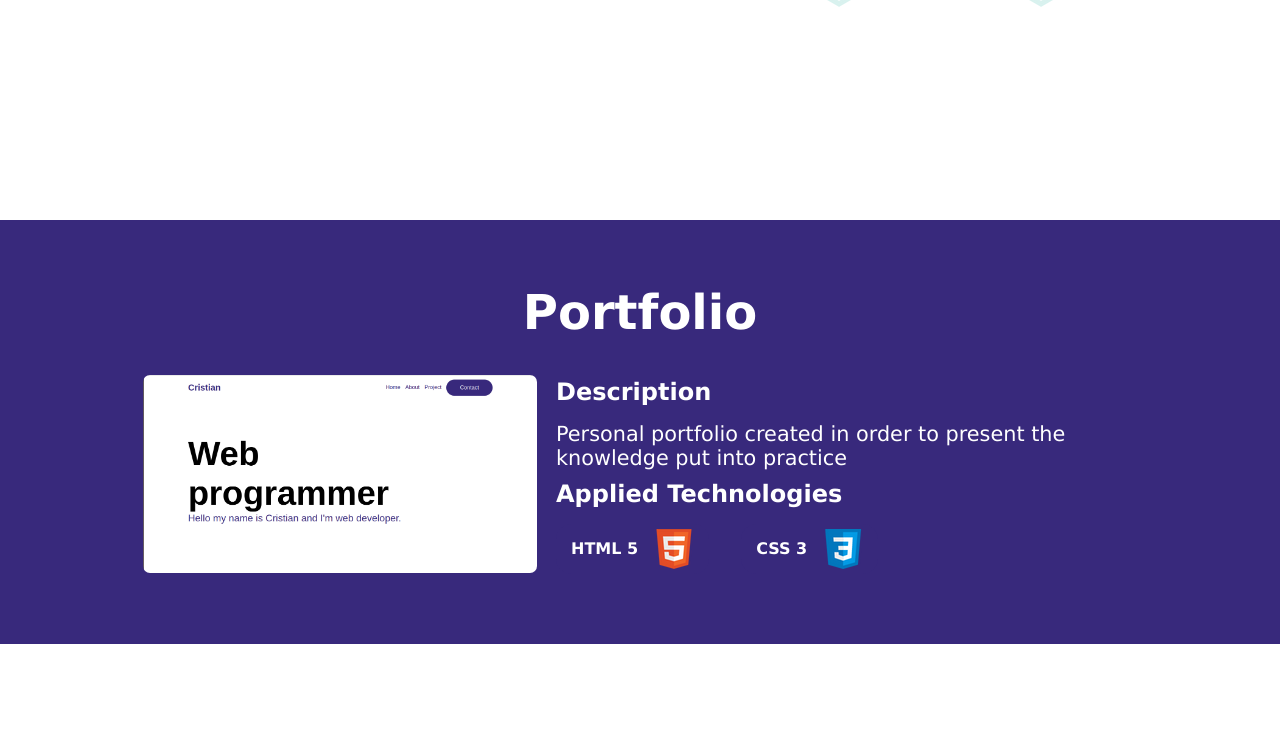
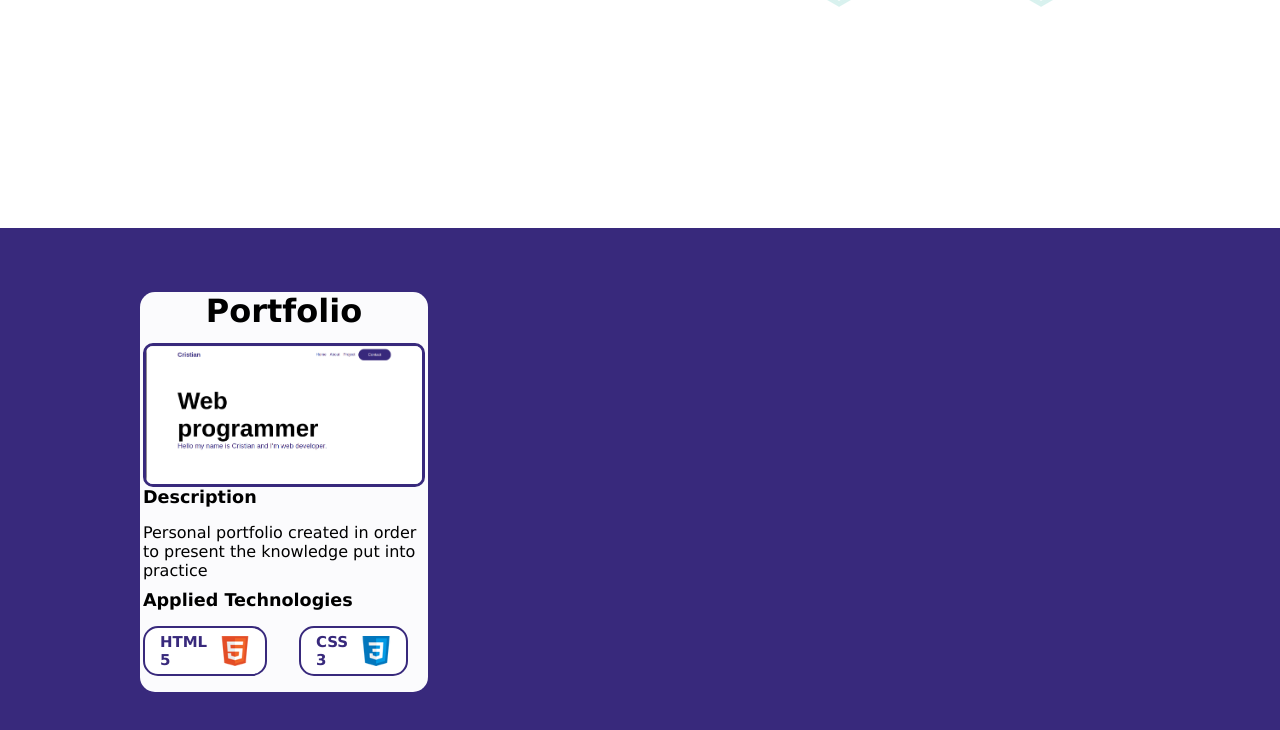
Before and after one commit to Cris-face/curricilom, a plain HTML site: page project.html in a window 1280 px wide. Shown: the part 548-1278 px from the top of the page. Before the commit the page ends 1192 px from the top, so only its background shows below. Drawn offline with Linux system fonts and the light colour scheme.

Commit message:
modificaciones en archivos project y profile al igual que style main y proj

```diff
--- a/project.html
+++ b/project.html
@@ -16,7 +16,7 @@
                 <ul class="menu-list">
                     <li class="menu-item"><a href="./Index.html">Home</a></li>
                     <li class="menu-item"><a href="./profile.html">About</a></li>
-                    <li class="menu-item"><a href="./project.html">Project</a></li>
+                    <li class="menu-item pr"><a href="./project.html">Project</a></li>
                     <a id="contact" href="#" class="a-item">Contact</a>
                 </ul>
             </nav>
@@ -29,9 +29,10 @@
                 <div class="img-proj"><img src="./img/projects.png" alt="project"></div>
             </div>
         </div>
-
+    </main>
     <section class="section-1">
         <div class="container-section">
+            <div class="card">
                 <h2 class="title-section">Portfolio</h2>
                 <div class="description">
                     <a href="./Index.html"><img src="./img/Captura desde 2023-02-08 18-06-10.png" alt="My page" class="img-page"></a>
@@ -50,10 +51,9 @@
                             </div>
                         </div>
                     </div>
-
+                </div>
             </div>
         </div>
     </section>
-    </main>
 </body>
 </html>
--- a/style-main.css
+++ b/style-main.css
@@ -81,14 +81,14 @@ main{
 }
 
 .container-main{
-    height: 80vh;
+    height: 81vh;
     max-width: 1000px;
     margin: auto;
 }
 
 .title{
     font-size: 7em;
-    margin-top: 7rem;
+    padding-top: 7rem;
 }
 
 .paragraph{
--- a/style-proj.css
+++ b/style-proj.css
@@ -32,37 +32,49 @@
 
 }
 
+.card{
+    width: 18em;
+    height: 25em;
+    background-color: #fbfbfd;
+    border-radius: 15px;
+}
+
 .title-section{
     text-align: center;
-    font-size: 3em;
-    margin-bottom: 2rem ;
-    color: #fff;
+    font-size: 2em;
+    margin-bottom: .8rem ;
+    color: #000;
 }
 
 .description{
+    width: 100%;
     display: flex;
     justify-content: space-between;
     align-items: center;
+    flex-direction: column;
 }
 
 .p-descrip{
     margin-bottom: .6rem;
-    font-size: 1.3rem;
-    color: #fff;
+    font-size: 1rem;
+    color: v#000;
 }
 
 .description-item{
-    margin-left: 1rem;
+    width: 98%;
+    margin: auto;
 }
 
 .des-h3{
     margin-bottom: 1rem;
-    font-size: 1.5rem;
-    color: #fff;
+    font-size: 1.1rem;
+    color: #000;
 }
 
 .img-page{
-    width: 400px;
+    width: 98%;
+    display: block;
+    margin: auto;
     border-radius: 10px;
     border: 3px solid var(--color-azul);
 }
@@ -76,16 +88,19 @@
     display: flex;
     justify-content: space-between;
     align-items: center;
-    background-color: var(--color-azul);
+    background-color: #fff;
     padding: 5px 15px;
     border-radius: 15px;
+    border: 2px solid var(--color-azul);
 }
 
 .tec-item{
     font-weight: 600;
-    color: #fff;
+    font-size: 15px;
+    color: var(--color-azul);
 }
 
 .tec-item img {
-    margin-left: 1rem;
+    width: 30px;
+    margin-left: .8rem;
 }
```
Also changed, not shown: profile.html (+3 -0 lines). Lines whose indentation alone changed are shown as unchanged.
